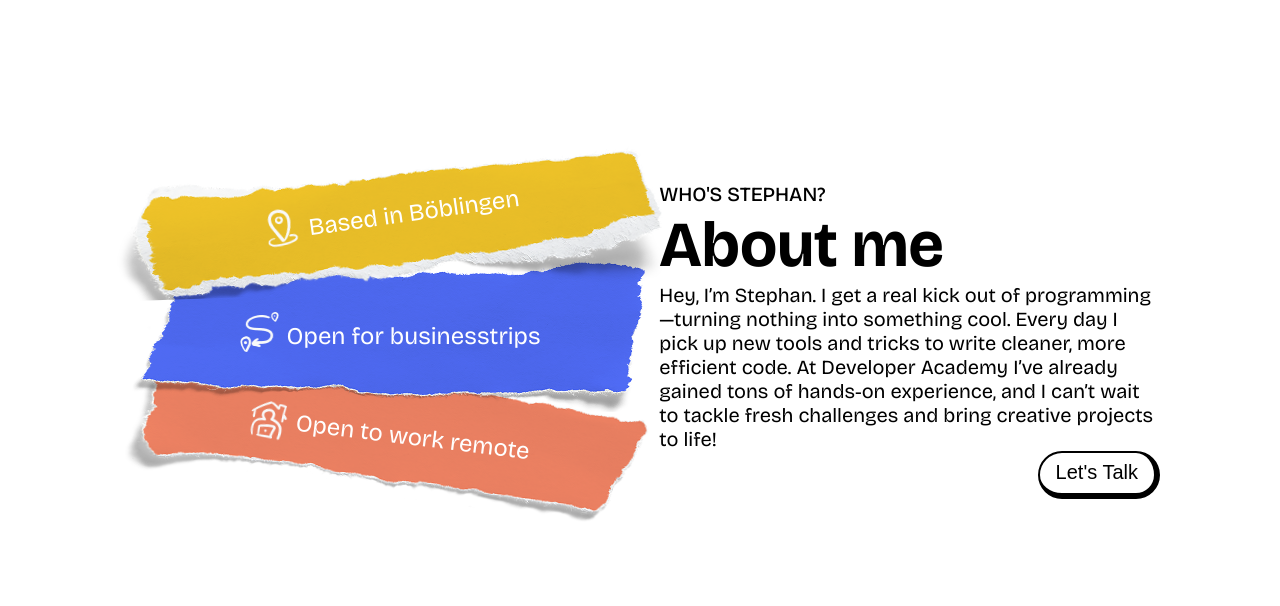
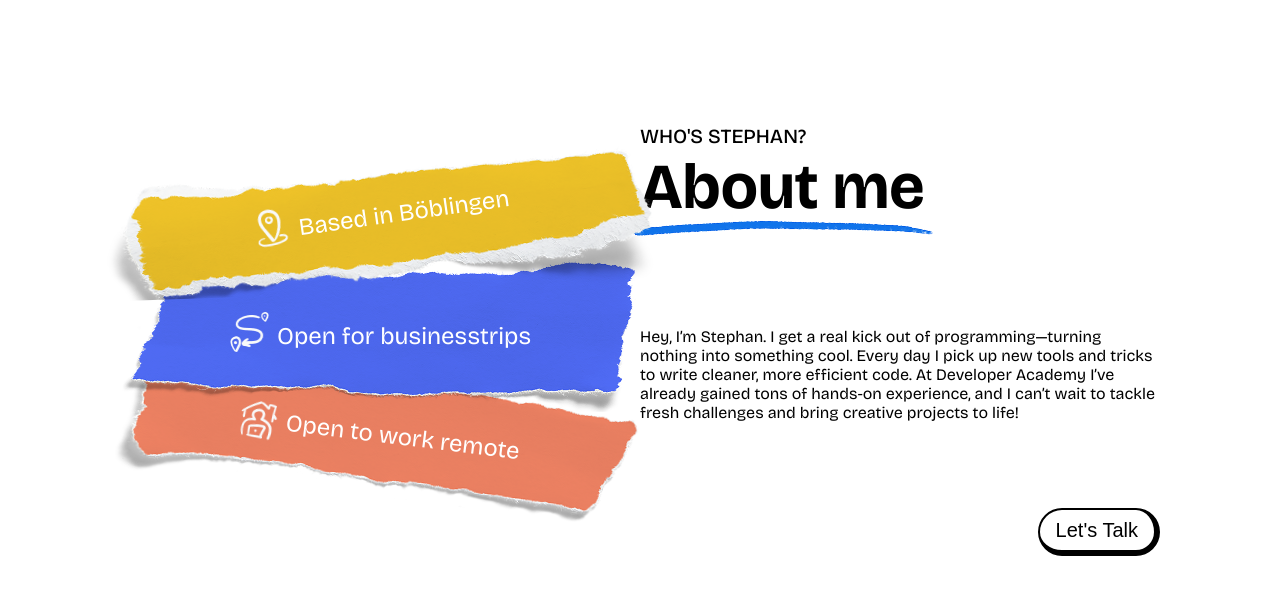
Before and after one commit to Stephan-Steiner-Dev/Portfolio, an Angular app: page / in a window 1280 px wide. Shown: the part 900-1506 px from the top of the page. Built offline with nearby package versions, Linux system fonts and the light colour scheme.

Commit message:
fixed some bugs

```diff
--- a/src/app/about/about.component.html
+++ b/src/app/about/about.component.html
@@ -10,8 +10,12 @@
             </div>
         </div>
         <div class="content">
-            <div>WHO'S STEPHAN?</div>
-            <div>About me</div>
+            <div>
+                <div>WHO'S STEPHAN?</div>
+                <div>About me
+                    <img src="../../assets/images/content/about-me-underline.png" alt="">
+                </div>
+            </div>
             <div>Hey, I’m Stephan. I get a real kick out of programming—turning nothing into something cool. Every day I
                 pick up new tools and tricks to write cleaner, more efficient code. At Developer Academy I’ve already
                 gained
--- a/src/app/about/about.component.scss
+++ b/src/app/about/about.component.scss
@@ -134,31 +134,66 @@ justify-content: center;
 }
 
 .content {
-    height: 100%;
-    width: 50%;
+    height: 432px;
+    width: 560px;
     display: flex;
-    justify-content: center;
+    justify-content: space-between;
     align-items: space-around;
     flex-direction: column;
 
+    >div:nth-child(1) {
         >div:nth-child(1) {
             gap: 4px;
             font-size: 20px;
             font-weight: 500;
         }
 
-    >div:nth-child(2) {
+        div:nth-child(2) {
+            position: relative;
             gap: 4px;
             font-size: 64px;
             font-weight: bold;
+            padding-bottom: 16px;
+        }
+
+        div:nth-child(2)>img {
+            position: absolute;
+            bottom: 4px;
+            left: -8px;
+            width: 303px;
+            height: 20px;
+
+            mask-image: linear-gradient(to right, black 0%, black 100%);
+            -webkit-mask-image: linear-gradient(to right, black 0%, black 100%);
+            mask-repeat: no-repeat;
+            -webkit-mask-repeat: no-repeat;
+            mask-size: 200% 100%;
+            -webkit-mask-size: 200% 100%;
+
+            animation: draw-line 2s ease-in-out infinite alternate;
+        }
+    }
+
+    @keyframes draw-line {
+        0% {
+            mask-position: 200% 0;
+            -webkit-mask-position: 200% 0;
+        }
+
+        100% {
+            mask-position: 0 0;
+            -webkit-mask-position: 0 0;
+        }
+    }
+
+    >div:nth-child(2) {
+        >div:nth-child(1) {
+            font-size: 20px;
+            font-weight: 400;
+        }
     }
 
     >div:nth-child(3) {
-        font-size: 20px;
-        font-weight: 400;
-    }
-
-    >div:nth-child(4) {
         width: 100%;
         display: flex;
         justify-content: flex-end;
@@ -192,6 +227,4 @@ justify-content: center;
             }
         }
     }
-
-
 }
```
Also changed, not shown: src/assets/images/content/about-me-underline.png (added). Lines whose indentation alone changed are shown as unchanged.
